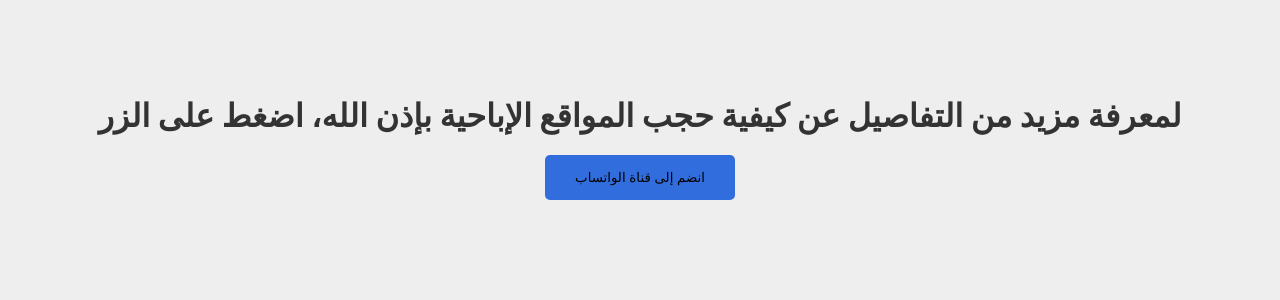
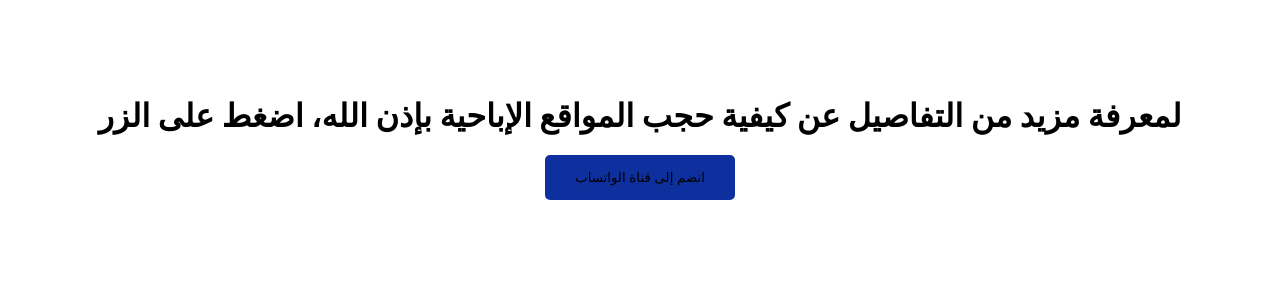
Before and after one commit to mafazaa-org/web, a Next.js app: page / in a window 1280 px wide. Shown: the top 300 px of the page. Built offline with nearby package versions, Linux system fonts and the light colour scheme.

Commit message:
added color pallete to globals.css

```diff
--- a/app/globals.css
+++ b/app/globals.css
@@ -1,8 +1,11 @@
 :root {
-	--primary-color: #316ddc;
-	--accent-color: #68bcad;
-	--dark: #333;
-	--bright: #eee;
+	--primary-color: #0d309e;
+	--secondary-color: #60148c;
+	--accent-color: #18cad3;
+	--bright-one: #f2f2f2;
+	--bright-two: #ccc;
+	--dark-one: #040e30;
+	--dark-two: #1d062a;
 	--border-radius: 5px;
 }
 /*
```
